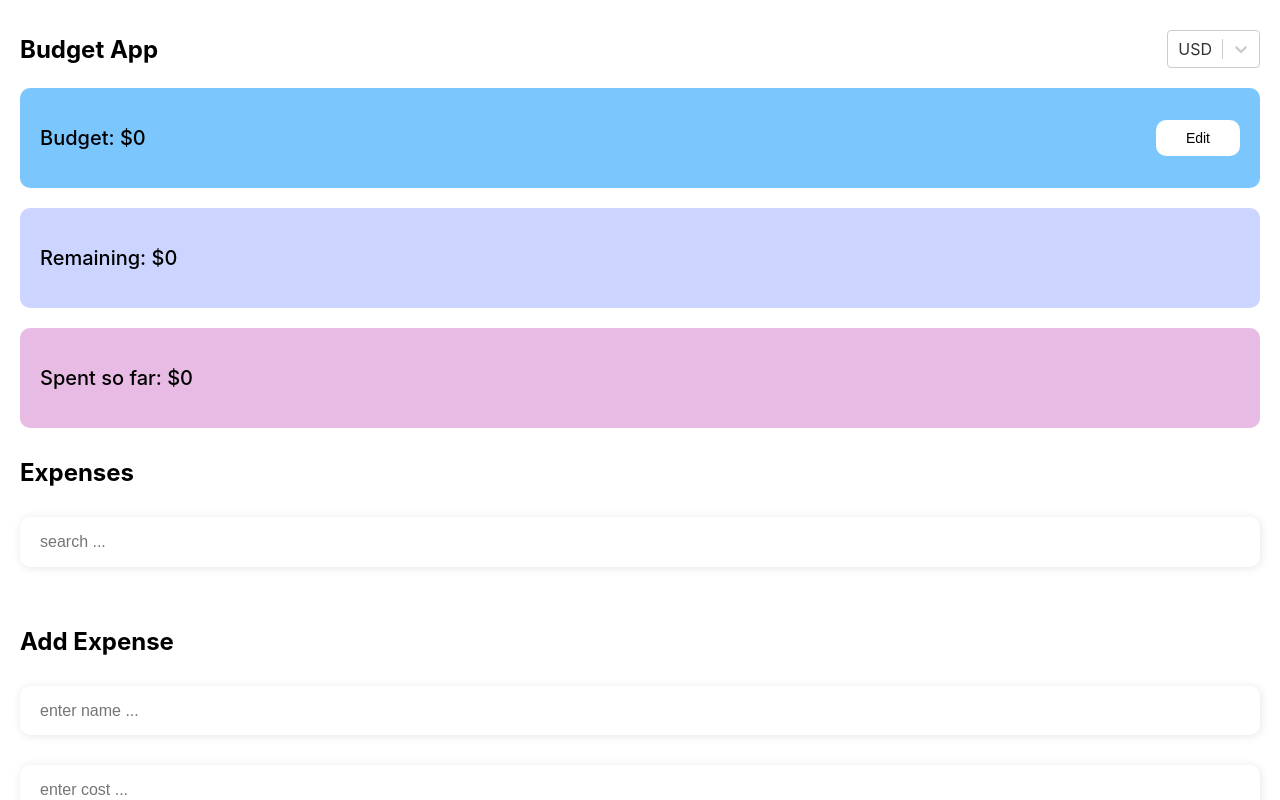
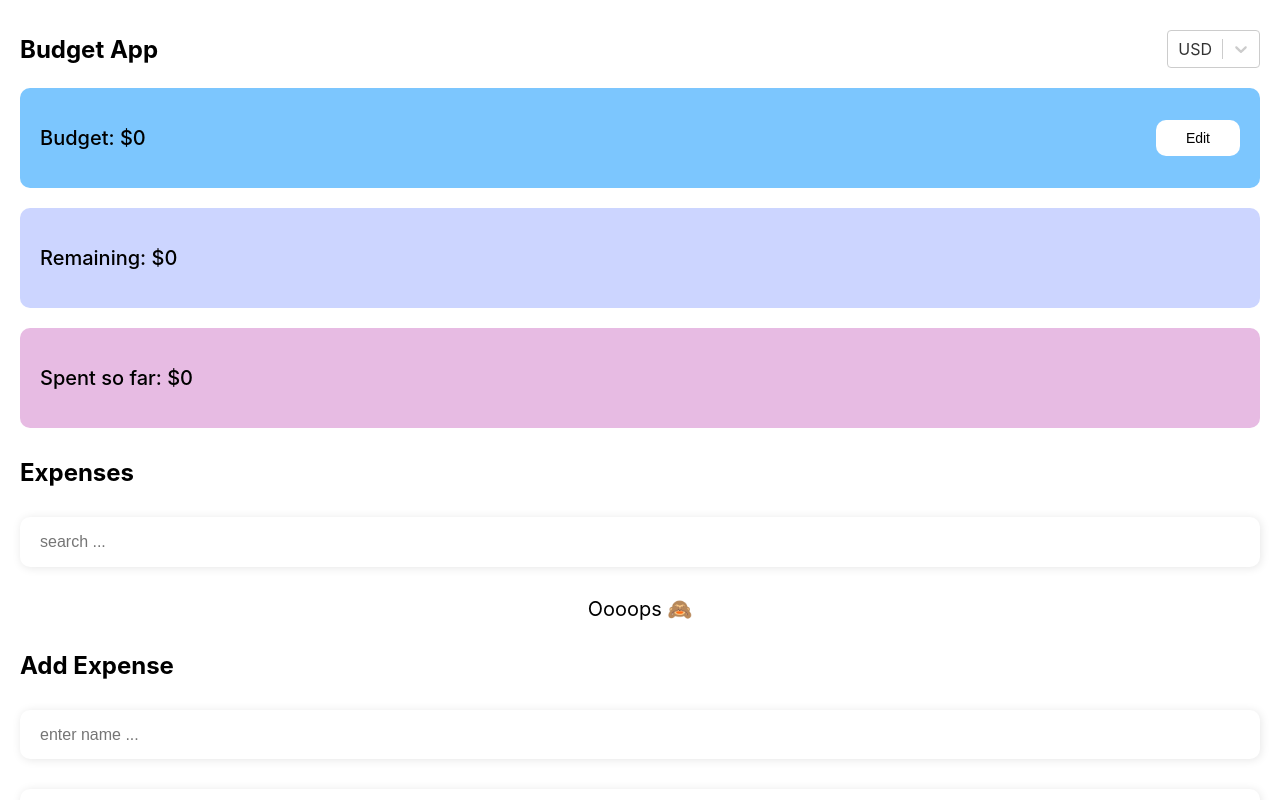
Before and after one commit to Andruha99/react-budget-app, a React (Create React App) app: page / in a window 1280 px wide. Shown: the top 800 px of the page. Built offline with nearby package versions, Linux system fonts and the light colour scheme.

Commit message:
feat (p-4): add text when expense empty

```diff
--- a/src/components/ExpensesList/ExpensesList.tsx
+++ b/src/components/ExpensesList/ExpensesList.tsx
@@ -1,5 +1,6 @@
 import { useExpensesContext } from "../../context/ExensesContext/ExpensesContext";
 import { ExpensesItem } from "../ExpensesItem/ExpensesItem";
+import { EmptyExpense } from "./styles";
 
 interface ExpensesListProps {
   filterExpences: string;
@@ -14,9 +15,13 @@ export const ExpensesList = ({ filterExpences }: ExpensesListProps) => {
 
   return (
     <div>
-      {filterData.map((expense) => {
-        return <ExpensesItem expense={expense} key={expense.id} />;
-      })}
+      {filterData.length > 0 ? (
+        filterData.map((expense) => {
+          return <ExpensesItem expense={expense} key={expense.id} />;
+        })
+      ) : (
+        <EmptyExpense>Oooops 🙈</EmptyExpense>
+      )}
     </div>
   );
 };
--- /dev/null
+++ b/src/components/ExpensesList/styles.ts
@@ -0,0 +1,9 @@
+import styled from "styled-components";
+
+const EmptyExpense = styled.p`
+  font-size: 20px;
+  text-align: center;
+  line-height: 24.2px;
+`;
+
+export { EmptyExpense };
```
